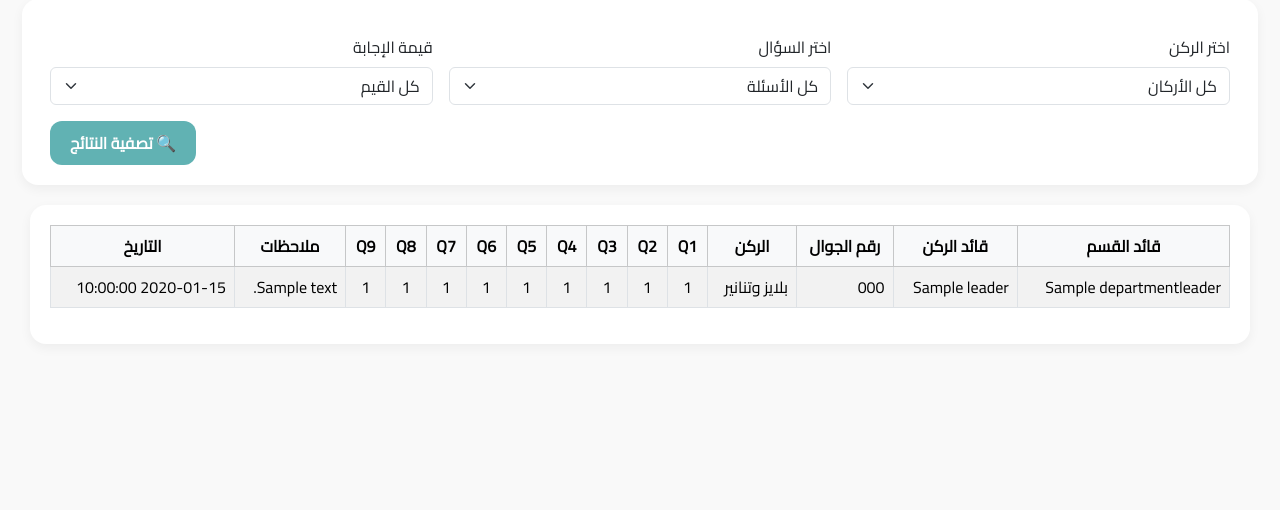
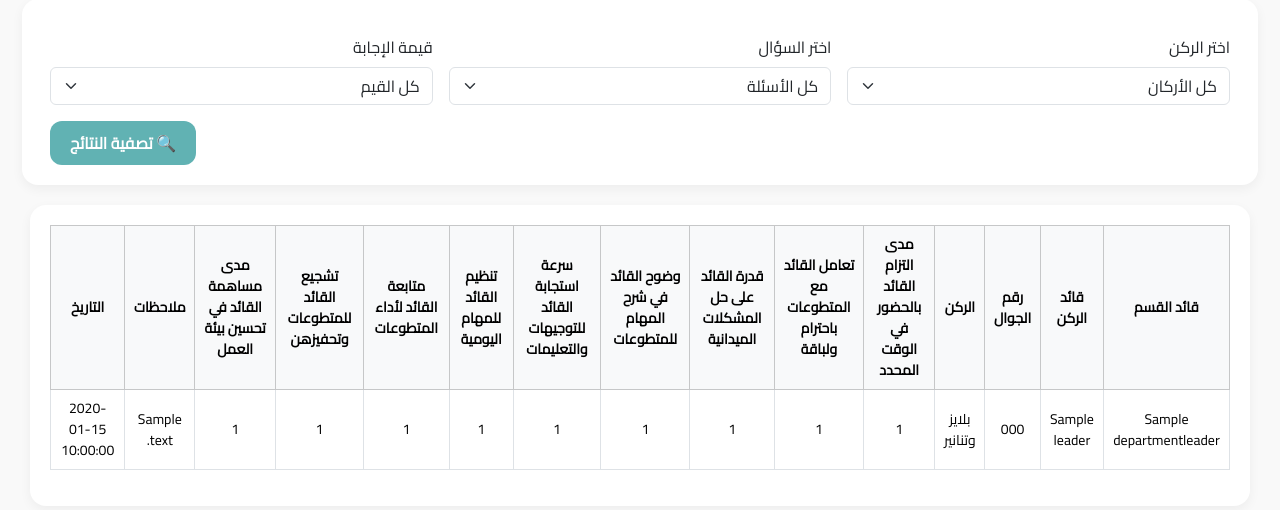
Before and after one commit to ITE7twa22/KiswaFarah-Platform, a Flask app: page /quality_leader in a window 1280 px wide. Shown: the part 145-655 px from the top of the page. Run offline with Flask 3, Linux system fonts and the light colour scheme; data comes from the database, SQL or seed files in the repository; tables that the repository leaves empty hold one stand-in row (values such as "Sample post").

Commit message:
Update quality_leader.html

```diff
--- a/templates/quality_leader.html
+++ b/templates/quality_leader.html
@@ -45,6 +45,17 @@
     .custom-filter-btn:hover {
       background-color: #4c999a;
     }
+    table th, table td {
+      font-size: 14px;
+      vertical-align: middle;
+      white-space: normal !important;
+      word-wrap: break-word;
+      text-align: center;
+    }
+    th {
+      background-color: #f1f1f1;
+      font-weight: bold;
+    }
   </style>
 </head>
 <body>
@@ -90,23 +101,23 @@
     </div>
   </form>
 
-  <div class="table-container table-responsive">
-    <table class="table table-striped table-bordered align-middle">
+  <div class="table-container">
+    <table class="table table-bordered align-middle">
       <thead class="table-light text-center">
         <tr>
           <th>قائد القسم</th>
           <th>قائد الركن</th>
           <th>رقم الجوال</th>
           <th>الركن</th>
-          <th>Q1</th>
-          <th>Q2</th>
-          <th>Q3</th>
-          <th>Q4</th>
-          <th>Q5</th>
-          <th>Q6</th>
-          <th>Q7</th>
-          <th>Q8</th>
-          <th>Q9</th>
+          <th>مدى التزام القائد بالحضور في الوقت المحدد</th>
+          <th>تعامل القائد مع المتطوعات باحترام ولباقة</th>
+          <th>قدرة القائد على حل المشكلات الميدانية</th>
+          <th>وضوح القائد في شرح المهام للمتطوعات</th>
+          <th>سرعة استجابة القائد للتوجيهات والتعليمات</th>
+          <th>تنظيم القائد للمهام اليومية</th>
+          <th>متابعة القائد لأداء المتطوعات</th>
+          <th>تشجيع القائد للمتطوعات وتحفيزهن</th>
+          <th>مدى مساهمة القائد في تحسين بيئة العمل</th>
           <th>ملاحظات</th>
           <th>التاريخ</th>
         </tr>
@@ -118,15 +129,15 @@
           <td>{{ row.leader_name }}</td>
           <td>{{ row.leader_phone }}</td>
           <td>{{ row.section_name }}</td>
-          <td class="text-center">{{ row.q1 }}</td>
-          <td class="text-center">{{ row.q2 }}</td>
-          <td class="text-center">{{ row.q3 }}</td>
-          <td class="text-center">{{ row.q4 }}</td>
-          <td class="text-center">{{ row.q5 }}</td>
-          <td class="text-center">{{ row.q6 }}</td>
-          <td class="text-center">{{ row.q7 }}</td>
-          <td class="text-center">{{ row.q8 }}</td>
-          <td class="text-center">{{ row.q9 }}</td>
+          <td>{{ row.q1 }}</td>
+          <td>{{ row.q2 }}</td>
+          <td>{{ row.q3 }}</td>
+          <td>{{ row.q4 }}</td>
+          <td>{{ row.q5 }}</td>
+          <td>{{ row.q6 }}</td>
+          <td>{{ row.q7 }}</td>
+          <td>{{ row.q8 }}</td>
+          <td>{{ row.q9 }}</td>
           <td>{{ row.comments or "—" }}</td>
           <td>{{ row.created_at }}</td>
         </tr>
```
